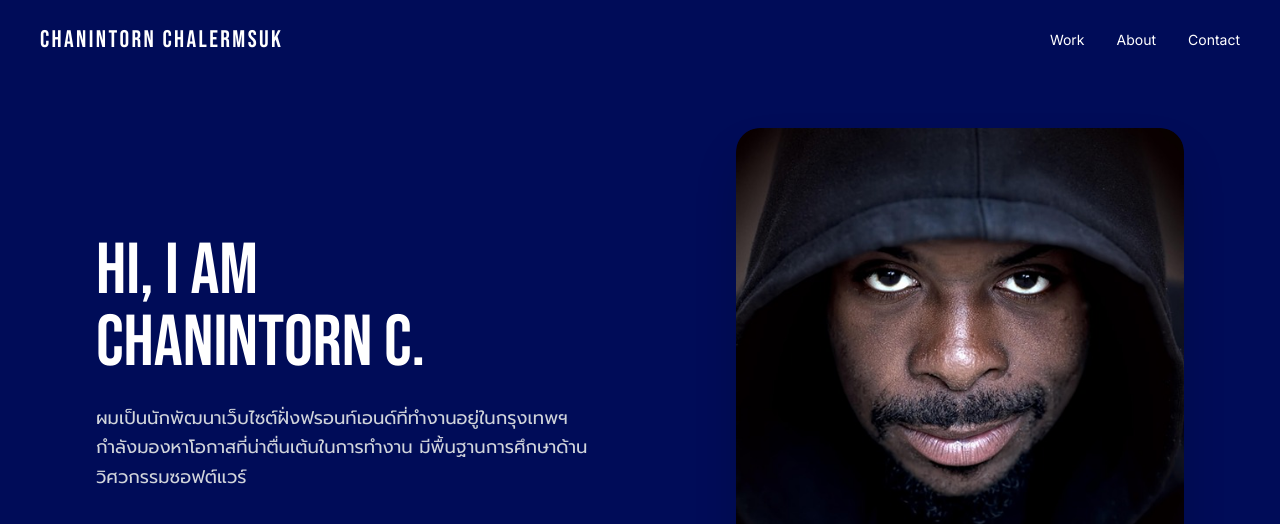
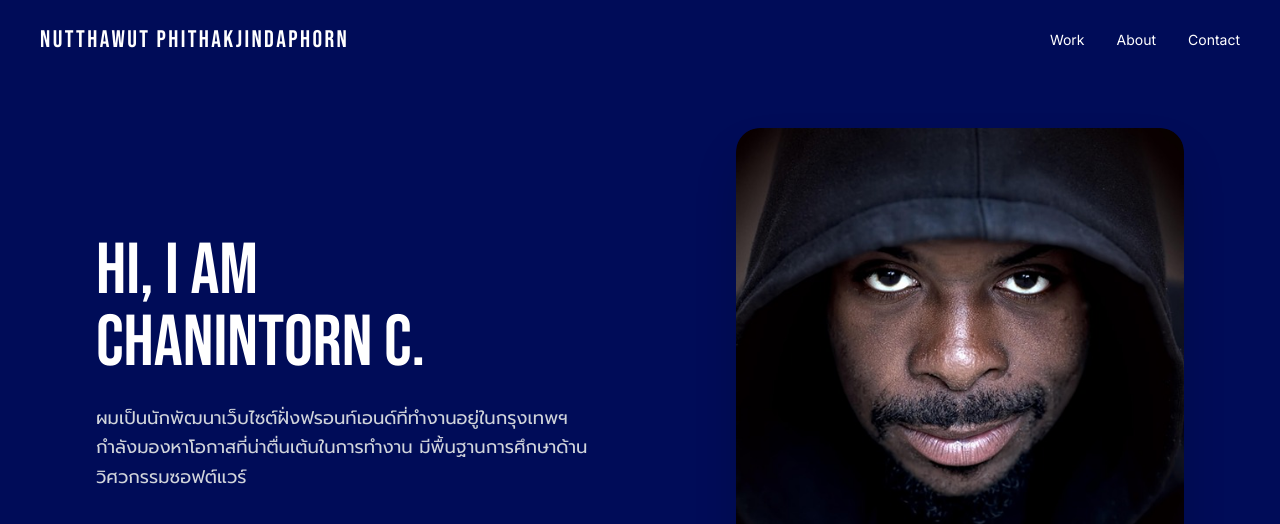
Before and after one commit to nutthawut300140-eng/mywebbytailwindcss, a plain HTML site: page page_c.html in a window 1280 px wide. Shown: the top 524 px of the page. Drawn offline with nearby package versions, Linux system fonts and the light colour scheme.

Commit message:
แก้ pag_c แล้ว

```diff
--- a/page_c.html
+++ b/page_c.html
@@ -4,7 +4,7 @@
     <head>
         <meta charset="UTF-8" />
         <meta name="viewport" content="width=device-width, initial-scale=1.0" />
-        <title>Chanintorn Chalermsuk - Portfolio</title>
+        <title>Nutthawut Phithakjindaphorn - Portfolio</title>
         <!-- ตั้งค่าการใช้งาน Google Font -->
         <link rel="preconnect" href="https://fonts.googleapis.com" />
         <link rel="preconnect" href="https://fonts.gstatic.com" crossorigin />
@@ -45,7 +45,7 @@
             <!-- ส่วนเมนูด้านซ้าย -->
             <div>
                 <a href="#" class="text-white uppercase font-bebus text-2xl tracking-widest">
-                    CHANINTORN CHALERMSUK
+                    Nutthawut Phithakjindaphorn
                 </a>
             </div>
             <!-- ส่วนเมนูด้านขวา -->
```
